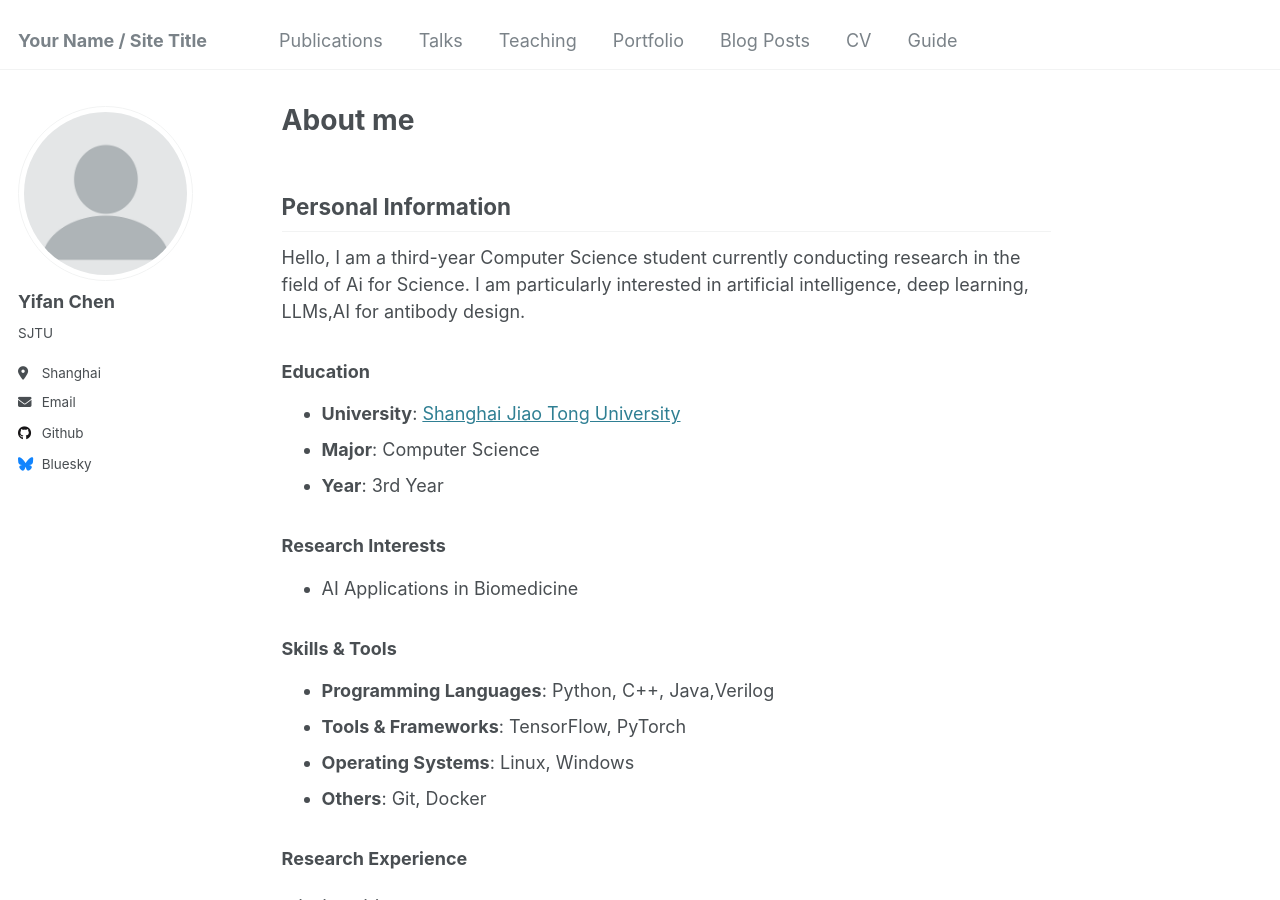
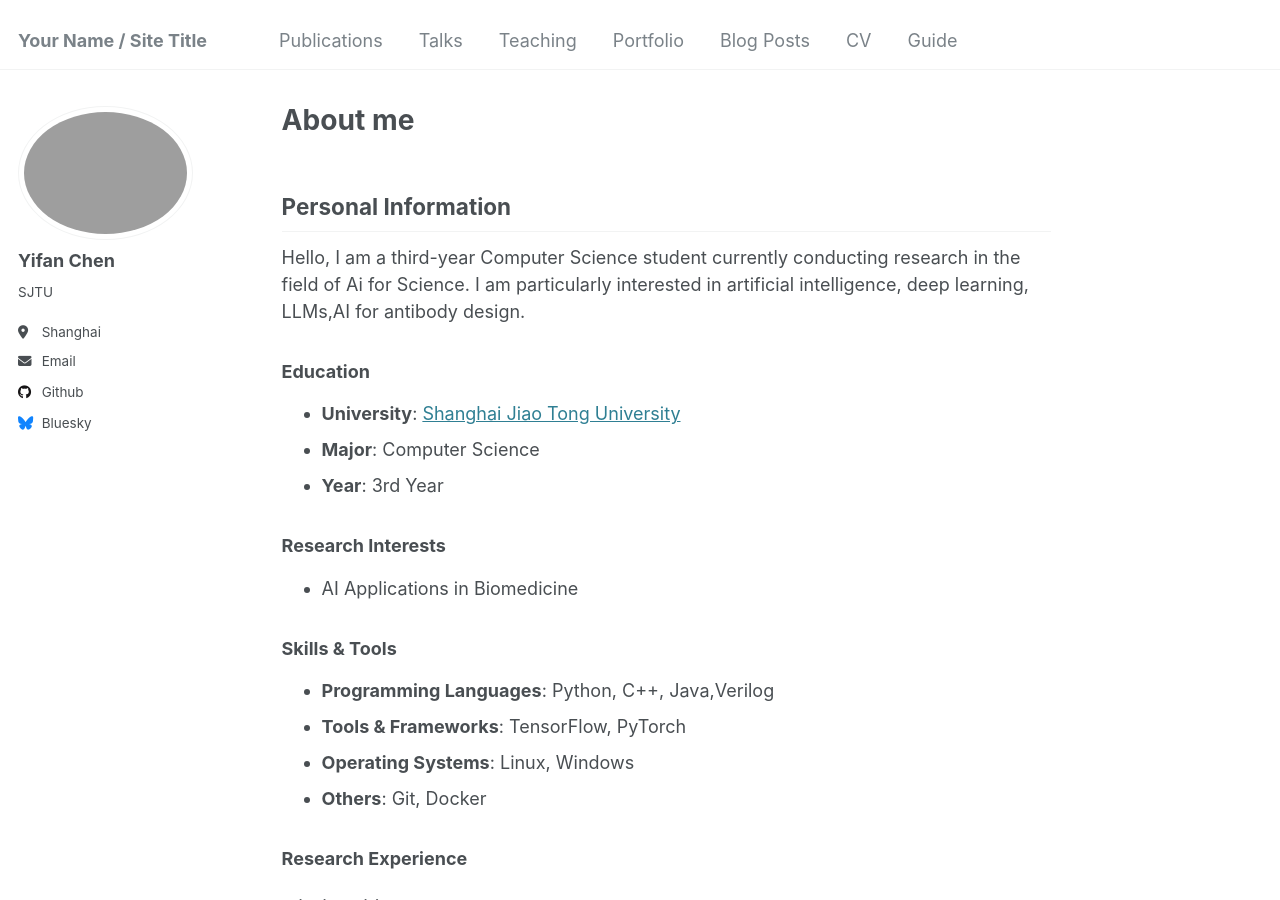
Before and after one commit to ccccy666/ccccy666.github.io, a Jekyll site: the page built from _pages/about.md, in a window 1280 px wide and 900 px high. Built offline with Jekyll 4.4.1, drawn with Linux system fonts in a browser that asks for light colours.

Commit message:
Update _config.yml

```diff
--- a/_config.yml
+++ b/_config.yml
@@ -21,22 +21,22 @@ repository               : "academicpages/academicpages.github.io"
 #               Additional customization can be done by editing /_includes/author-profile.html
 author:
   # Biographic information
-  avatar           : "profile.png"
+  avatar           : #"profile.png"
   name             : "Yifan Chen"
   pronouns         : # example: "she/her"
   bio              : "SJTU"
   location         : "Shanghai"
-  # employer         : "Red Brick University"
+  employer         : #"Red Brick University"
   uri              : # URL
   email            : "cyf13312236090@sjtu.edu.cn"
 
   # Academic websites
   arxiv            : # URL - Update with the correct link to your profile
-  # googlescholar    : "https://scholar.google.com/citations?user=PS_CX0AAAAAJ"
+  googlescholar    : #"https://scholar.google.com/citations?user=PS_CX0AAAAAJ"
   impactstory      : # URL
-  # orcid            : "http://orcid.org/yourorcidurl"
+  orcid            : #"http://orcid.org/yourorcidurl"
   semantic         : # URL
-  # pubmed           : "https://www.ncbi.nlm.nih.gov/pubmed/?term=john+snow"
+  pubmed           : #"https://www.ncbi.nlm.nih.gov/pubmed/?term=john+snow"
   researchgate     : # URL
   scopus           : # URL
 
@@ -44,7 +44,7 @@ author:
   bitbucket        : # Username - Update with your username on the site
   codepen          : # Username
   dribbble         : # Username
-  github           : "academicpages"
+  github           : "https://github.com/ccccy666"
   kaggle           : # Username
   stackoverflow    : # User number or user number and name (i.e., use "1" or "1/jeff-atwood")
 
```
